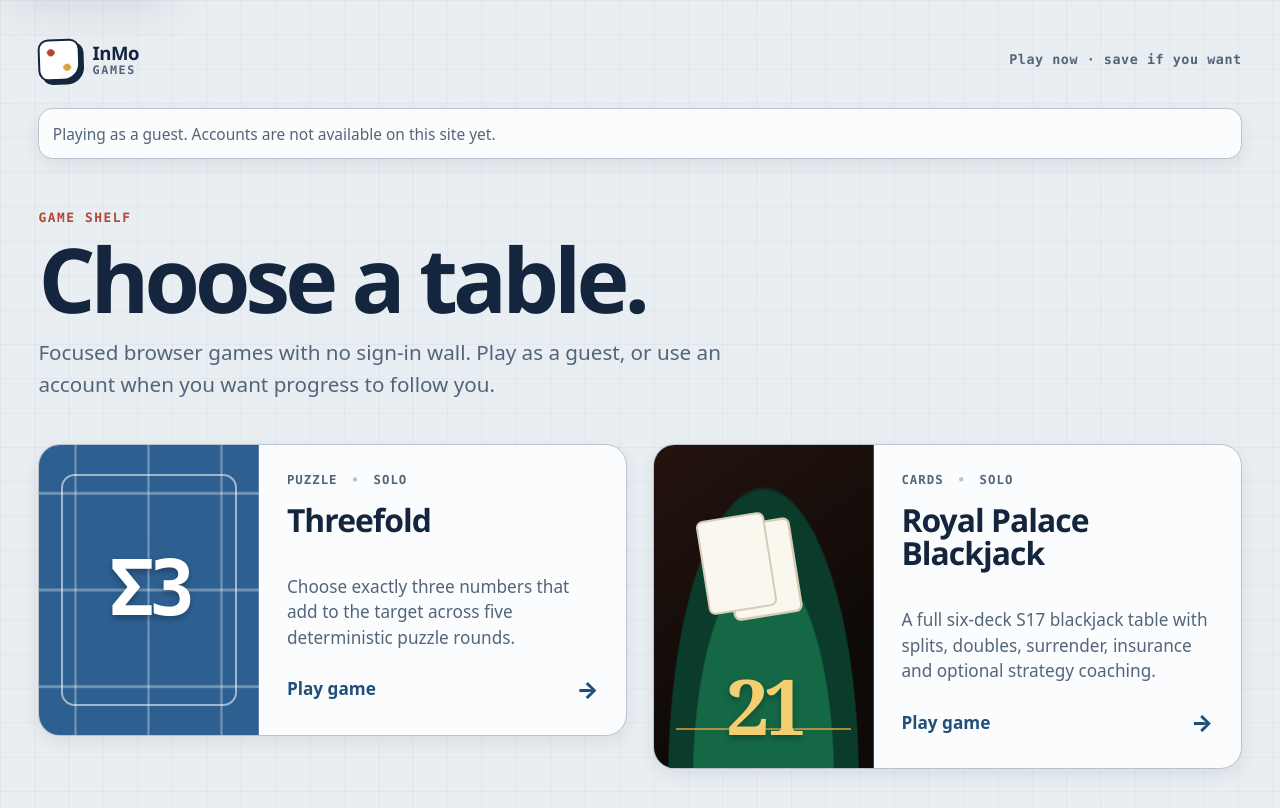
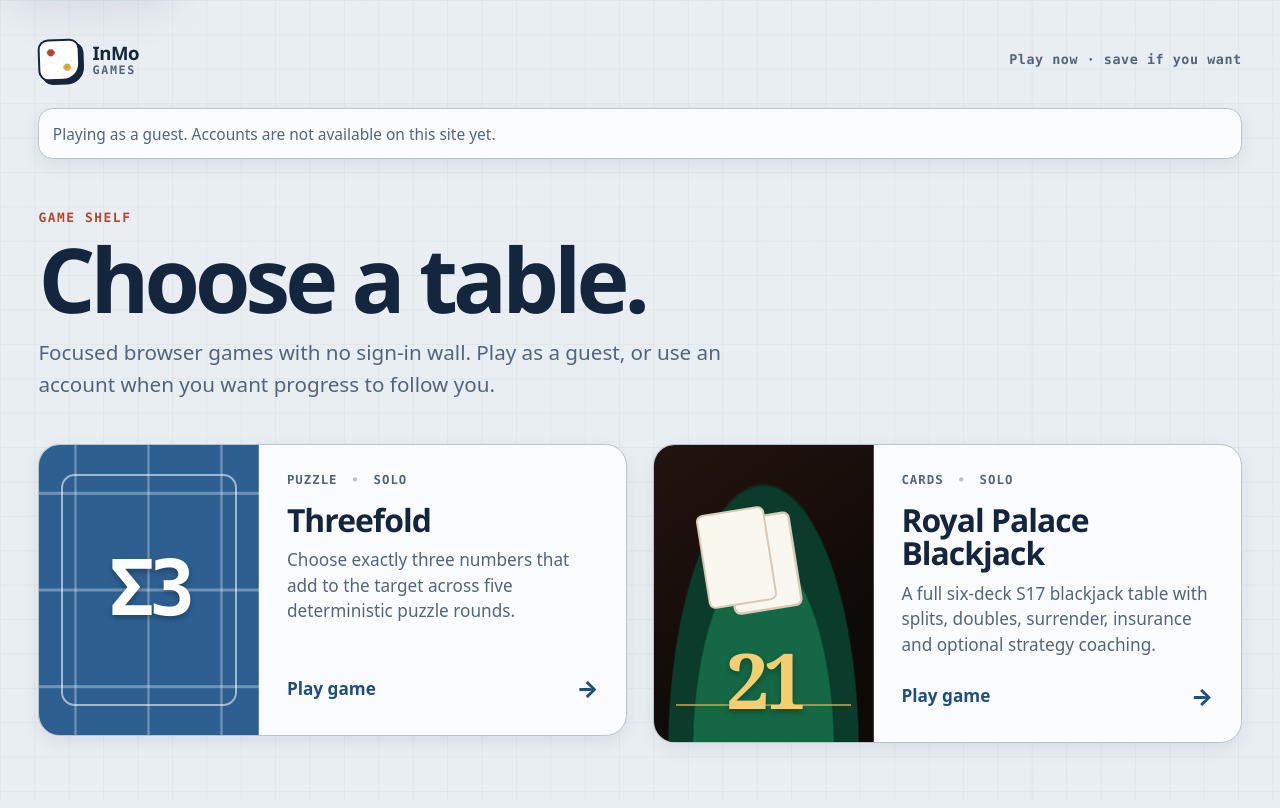
Before and after one commit to AahPlexX/inmogames, a React (Vite) app: page / in a window 1280 px wide. Built offline with nearby package versions, Linux system fonts and the light colour scheme; no server answers.

Commit message:
fix: preserve catalog heading layout

```diff
--- a/src/styles.css
+++ b/src/styles.css
@@ -40,7 +40,7 @@ button:active:not(:disabled){transform:none;box-shadow:none}button:disabled{curs
 .catalog-art[data-game="royal-palace-blackjack"]{background:radial-gradient(ellipse at 50% 104%,#146846 0 45%,#0b3c2b 46% 61%,transparent 62%),linear-gradient(145deg,#24130e,#0e0a08 70%)}.catalog-art[data-game="royal-palace-blackjack"]:before{width:3.8rem;height:5.3rem;left:22%;top:22%;border-radius:.4rem;background:#faf7ef;border:2px solid #d7cab7;transform:rotate(-9deg);box-shadow:1.4rem .55rem 0 -.12rem #faf7ef,1.4rem .55rem 0 .02rem #d7cab7}.catalog-art[data-game="royal-palace-blackjack"]:after{inset:auto 10% 12%;height:2px;background:#d8a53f;opacity:.75}
 .catalog-glyph{position:relative;z-index:2;color:#fff;font:900 clamp(2.2rem,6vw,4.6rem)/1 var(--font-data);letter-spacing:-.08em;text-shadow:0 .18rem .35rem rgb(0 0 0/.3)}.catalog-art[data-game="royal-palace-blackjack"] .catalog-glyph{align-self:end;margin-bottom:1.35rem;color:#f3cf72;font-family:Georgia,serif}
 .game-card-body{display:flex;min-width:0;flex-direction:column;padding:clamp(1.15rem,3vw,1.6rem)}.game-card-meta{display:flex;flex-wrap:wrap;gap:.45rem .8rem;color:var(--muted);font:750 .72rem/1.3 var(--font-data);text-transform:uppercase;letter-spacing:.08em}.game-card-meta span+span:before{content:"•";margin-right:.8rem;color:var(--line)}
-.game-card-title{margin-top:.85rem;font:850 clamp(1.2rem,3vw,1.85rem)/1.05 var(--font-display);letter-spacing:-.03em;overflow-wrap:anywhere}.game-card-summary{margin-top:.65rem;color:var(--muted);line-height:1.48;overflow-wrap:anywhere}.game-card-cta{display:flex;align-items:center;justify-content:space-between;gap:1rem;margin-top:auto;padding-top:1.25rem;color:var(--brand);font-weight:800}.game-card-cta>span{font-size:1.35rem;transition:transform .16s ease}.game-card:hover .game-card-cta>span{transform:translateX(.25rem)}
+.game-card-title{margin:.85rem 0 0;font:850 clamp(1.2rem,3vw,1.85rem)/1.05 var(--font-display);letter-spacing:-.03em;overflow-wrap:anywhere}.game-card-summary{margin-top:.65rem;color:var(--muted);line-height:1.48;overflow-wrap:anywhere}.game-card-cta{display:flex;align-items:center;justify-content:space-between;gap:1rem;margin-top:auto;padding-top:1.25rem;color:var(--brand);font-weight:800}.game-card-cta>span{font-size:1.35rem;transition:transform .16s ease}.game-card:hover .game-card-cta>span{transform:translateX(.25rem)}
 .inline-alert,.empty-state,.loading-state{padding:.85rem 1rem;border:1px solid var(--line);border-radius:var(--radius-md);background:var(--surface)}.inline-alert{border-color:color-mix(in srgb,var(--danger) 45%,var(--line))}
 @media(max-width:760px){.catalog{grid-template-columns:1fr}.game-card{grid-template-columns:minmax(7rem,10rem) minmax(0,1fr);min-height:13rem}.catalog-art{min-height:100%}}
 @media(max-width:520px){.shell{padding:1rem}.site-nav{align-items:flex-start;flex-wrap:wrap}.site-note{max-width:100%;font-size:.7rem}.catalog-hero h1{font-size:clamp(2rem,14vw,4.25rem)}.game-card{grid-template-columns:1fr}.game-card-body{padding:.8rem}.catalog-art{min-height:9.5rem;border-right:0;border-bottom:1px solid rgb(255 255 255/.2)}.catalog-art[data-game="royal-palace-blackjack"]:before{width:2.9rem;height:4.1rem}}
```
